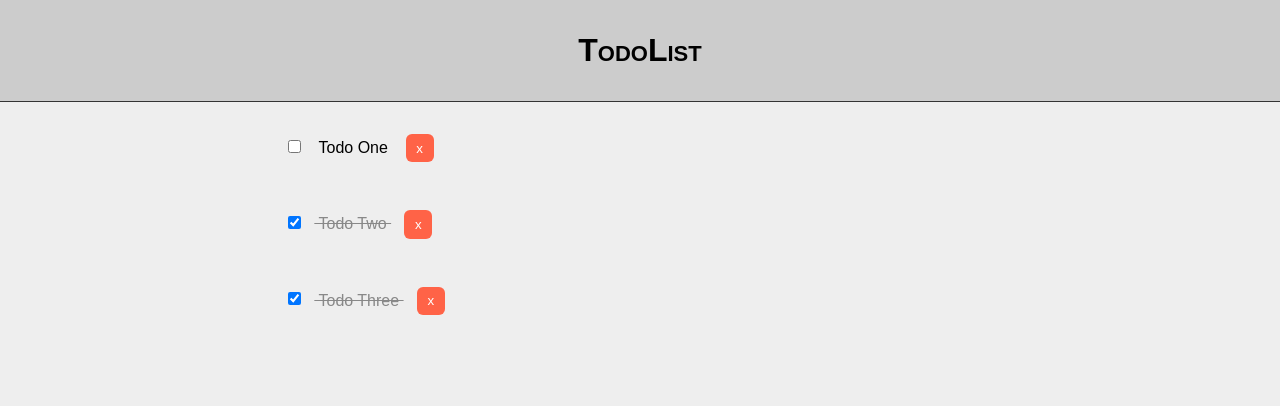
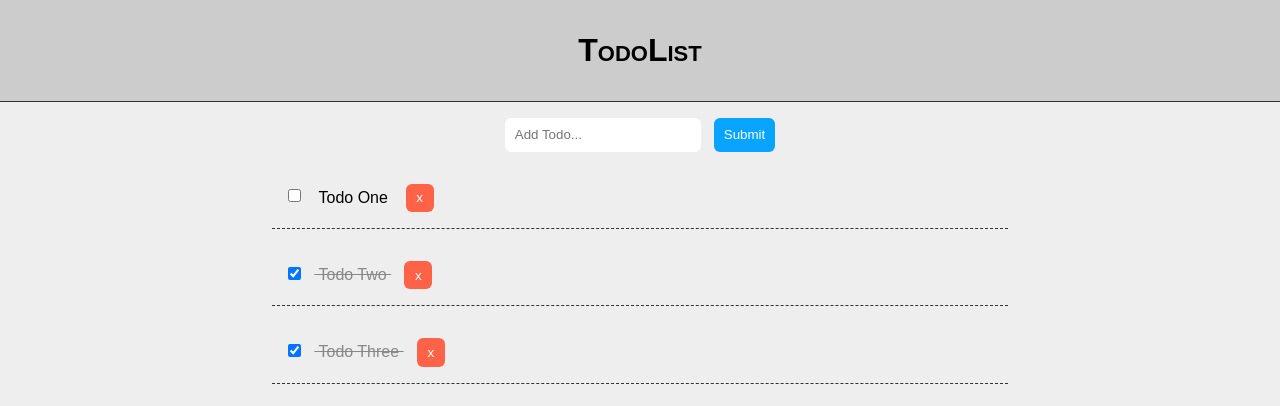
Before and after one commit to terchiem/vue3-todo, a Vue app: page / in a window 1280 px wide. Shown: the top 406 px of the page. Built offline with nearby package versions, Linux system fonts and the light colour scheme.

Commit message:
Add addTodo functionality

```diff
--- a/src/App.vue
+++ b/src/App.vue
@@ -1,6 +1,7 @@
 <template>
   <div id="app">
     <Header />
+    <AddTodo v-on:add-todo="addTodo" />
     <TodoList v-bind:todos="todos" v-on:del-todo="deleteTodo" />
   </div>
 </template>
@@ -8,12 +9,14 @@
 <script>
 import Header from "./components/layout/Header";
 import TodoList from "./components/TodoList";
+import AddTodo from "./components/AddTodo";
 
 export default {
   name: "App",
   components: {
     Header,
     TodoList,
+    AddTodo,
   },
   data() {
     return {
@@ -40,6 +43,9 @@ export default {
     deleteTodo(id) {
       this.todos = this.todos.filter((todo) => todo.id !== id);
     },
+    addTodo(newTodo) {
+      this.todos = [...this.todos, newTodo];
+    },
   },
 };
 </script>
--- /dev/null
+++ b/src/components/AddTodo.vue
@@ -0,0 +1,58 @@
+<template>
+  <div>
+    <form @submit="handleSubmit">
+      <input type="text" name="title" v-model="title" placeholder="Add Todo..." />
+      <button>Submit</button>
+    </form>
+  </div>
+</template>
+
+<script>
+import uuid from "../utils/uuid";
+
+export default {
+  name: "AddTodo",
+  methods: {
+    handleSubmit(e) {
+      e.preventDefault();
+      if (this.title === "") return;
+
+      const newTodo = {
+        id: uuid(),
+        title: this.title,
+        completed: false,
+      };
+
+      this.$emit("add-todo", newTodo);
+      this.title = "";
+    },
+  },
+  data() {
+    return {
+      title: "",
+    };
+  },
+};
+</script>
+
+<style scoped>
+form {
+  margin: 1em;
+  text-align: center;
+}
+
+input {
+  padding: 0.7em;
+  margin-right: 1em;
+  border-radius: 6px;
+  border: none;
+}
+
+button {
+  padding: 0.7em;
+  background-color: #08a4ff;
+  color: #fff;
+  border-radius: 6px;
+  border: none;
+}
+</style>
--- a/src/components/TodoItem.vue
+++ b/src/components/TodoItem.vue
@@ -24,6 +24,7 @@ export default {
 .todo {
   margin: 1em;
   padding: 1em;
+  border-bottom: 1px dashed #333;
 }
 
 .completed {
--- /dev/null
+++ b/src/utils/uuid.js
@@ -0,0 +1,14 @@
+/**
+ * Generates a unique ID
+ *
+ * Credit: https://gist.github.com/gordonbrander/2230317
+ */
+
+export default function() {
+  // Math.random should be unique because of its seeding algorithm.
+  // Convert it to base 36 (numbers + letters), and grab the first 9 characters
+  // after the decimal.
+  return `_${Math.random()
+    .toString(36)
+    .substr(2, 9)}`;
+}
```
